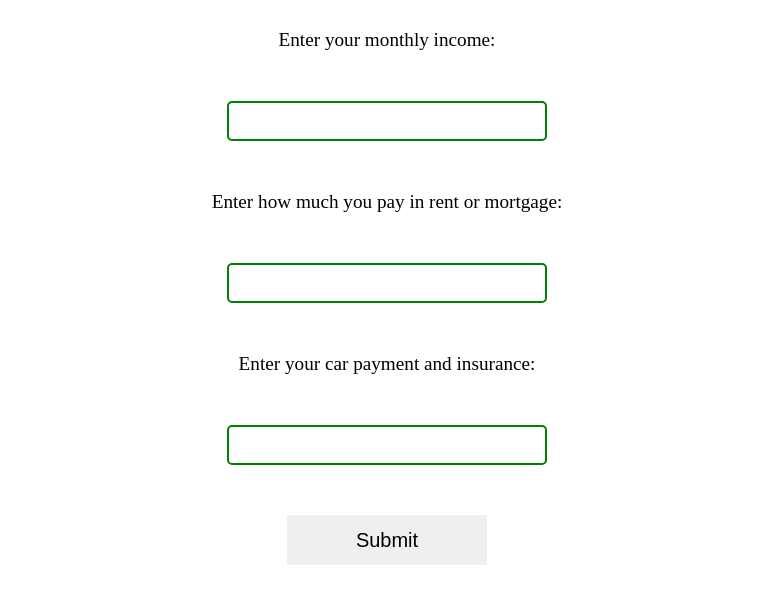
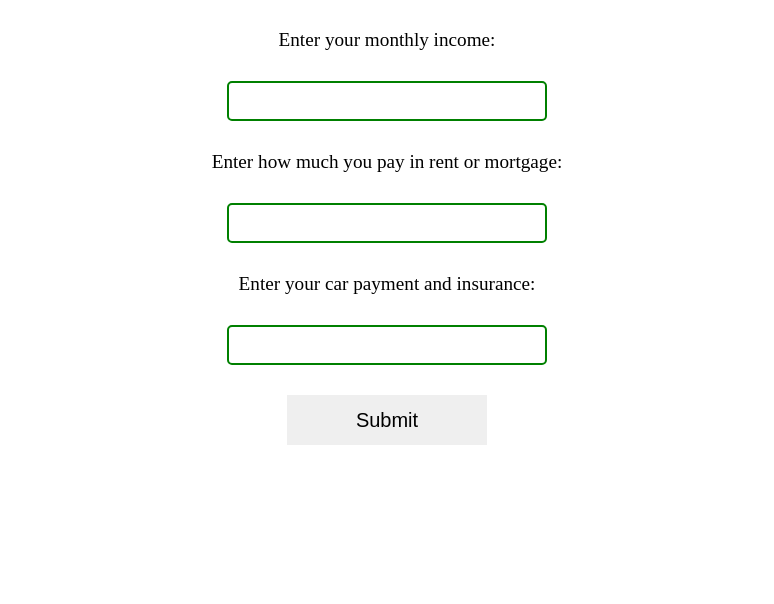
Before and after one commit to gaberinaldi/budge.it, a plain HTML site: page index.html in a window 1280 px wide. Shown: the part 140-744 px from the top of the page, without its empty margins (253-1027 px from the left). Drawn offline with Linux system fonts and the light colour scheme; a web font is replaced by a local one.

Commit message:
fixed-layout

```diff
--- a/assets/script.js
+++ b/assets/script.js
@@ -8,4 +8,5 @@ document.getElementById('btn').addEventListener('click', function(event) {
     console.log('Income:', income);
     console.log('Rent/Mortgage:', rent);
     console.log('Car Payment & Insurance:', car);
+    console.log('Total:', income - rent - car);
   });
--- a/assets/style.css
+++ b/assets/style.css
@@ -36,8 +36,9 @@ h1 {
     display: flex;
     flex-direction: column;
     align-items: center;
-    gap: 50px;
+    gap: 30px;
     padding-top: 2.5%;
+    padding-bottom: 2.5%;
 }
 
 .input p {
```
